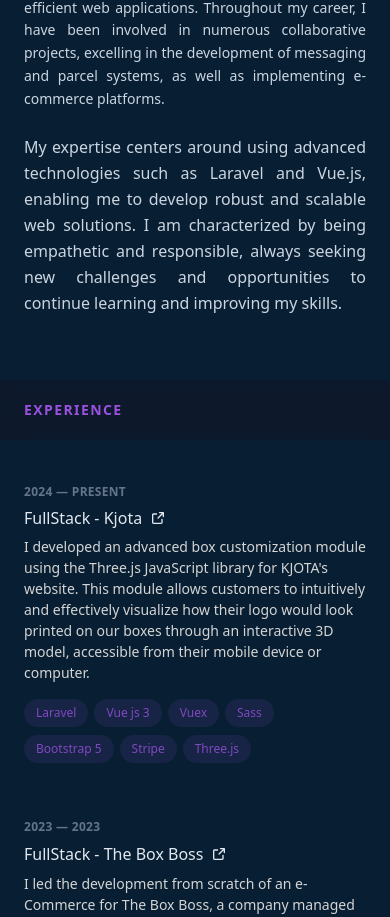
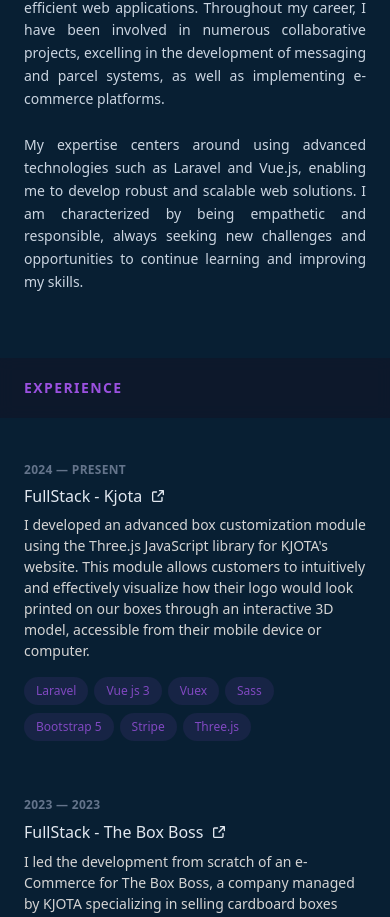
Before and after one commit to DavidITT/nuxt-portfolio, a Nuxt app: page /home in a window 390 px wide. Shown: the part 876-1793 px from the top of the page. Built offline with nearby package versions, Linux system fonts and the light colour scheme.

Commit message:
style: change the style of about text

```diff
--- a/components/home/sections/About.vue
+++ b/components/home/sections/About.vue
@@ -7,7 +7,7 @@
        id="description">
       {{ $t('about1') }}
     </p>
-    <p class="mt-3 text-base sm:text-lg md:text-lg leading-relaxed text-gray-600 md:mt-0 mb-6 dark:text-slate-300 text-justify"
+    <p class="mt-3 text-sm sm:text-lg md:text-lg leading-relaxed text-gray-600 md:mt-0 mb-6 dark:text-slate-300 text-justify"
        id="description">
       {{ $t('about2') }}
     </p>
```
